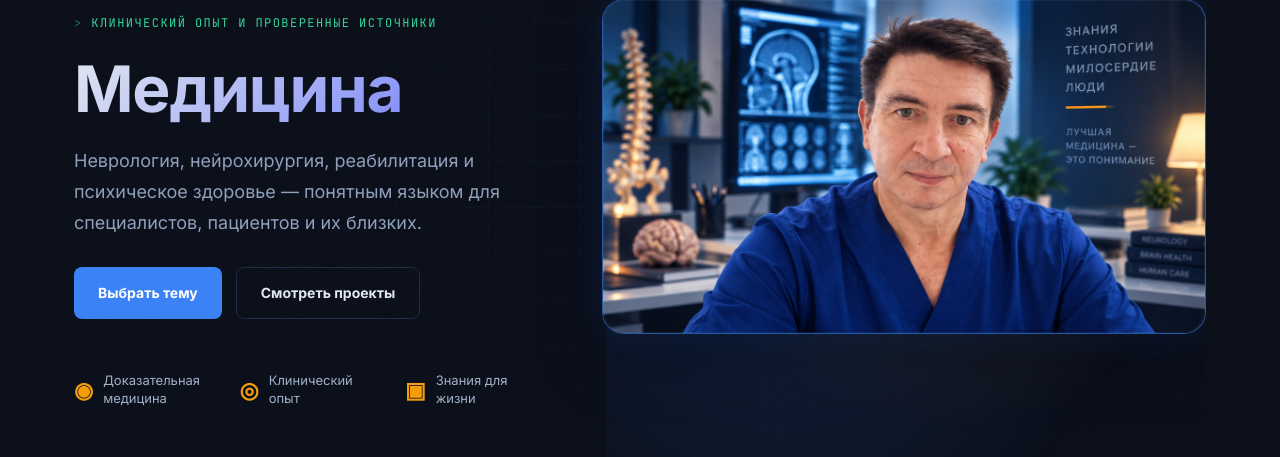
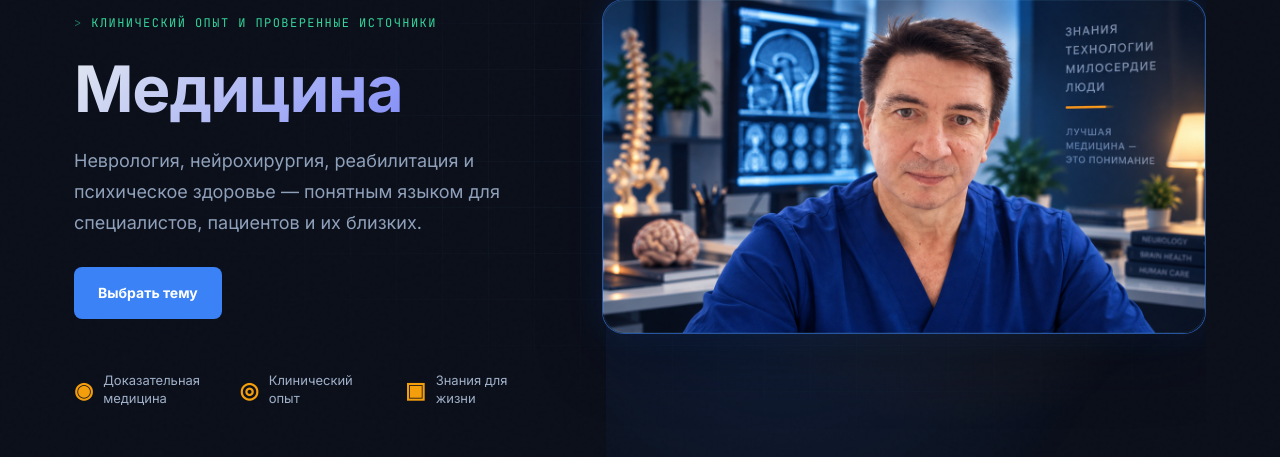
Before and after one commit to dimitry8st-prog/st8dom-site, a Flask app: page /directions/medicine/ in a window 1280 px wide. Shown: the part 134-591 px from the top of the page. Run offline with Flask 3, Linux system fonts and the light colour scheme; data comes from the database, SQL or seed files in the repository.

Commit message:
Remove commercial CTAs from medicine direction

```diff
--- a/templates/direction.html
+++ b/templates/direction.html
@@ -16,7 +16,7 @@
       <p class="hero-sub">{{ section.summary }}</p>
       <div class="hero-cta">
         <a class="btn btn-primary" href="#topics">Выбрать тему</a>
-        <a class="btn btn-ghost" href="{{ url_for('projects_catalog') }}">Смотреть проекты</a>
+        {% if slug != 'medicine' %}<a class="btn btn-ghost" href="{{ url_for('projects_catalog') }}">Смотреть проекты</a>{% endif %}
       </div>
     </div>
     {% if slug == 'medicine' %}
@@ -40,7 +40,7 @@
     <div class="materials-grid materials-grid--compact{% if slug == 'medicine' %} materials-grid--medicine{% endif %}">
       {% for article in latest_materials %}{{ material_card(article) }}{% endfor %}
     </div>
-    <div class="section-actions"><a class="btn btn-ghost" href="{{ url_for('materials_catalog', section=slug) }}">Все материалы раздела</a><a class="btn btn-tg" href="{{ telegram_url }}">Telegram-бот готовится</a></div>
+    <div class="section-actions"><a class="btn btn-ghost" href="{{ url_for('materials_catalog', section=slug) }}">Все материалы раздела</a>{% if slug != 'medicine' %}<a class="btn btn-tg" href="{{ telegram_url }}">Telegram-бот готовится</a>{% endif %}</div>
   </section>
   {% endif %}
 
@@ -81,7 +81,7 @@
   </section>
   {% endif %}
 
-  {% if related_projects %}
+  {% if related_projects and slug != 'medicine' %}
   <section class="s">
     <div class="s-label"><span>//</span> связанные проекты</div>
     <h2>Практика по теме</h2>
```
